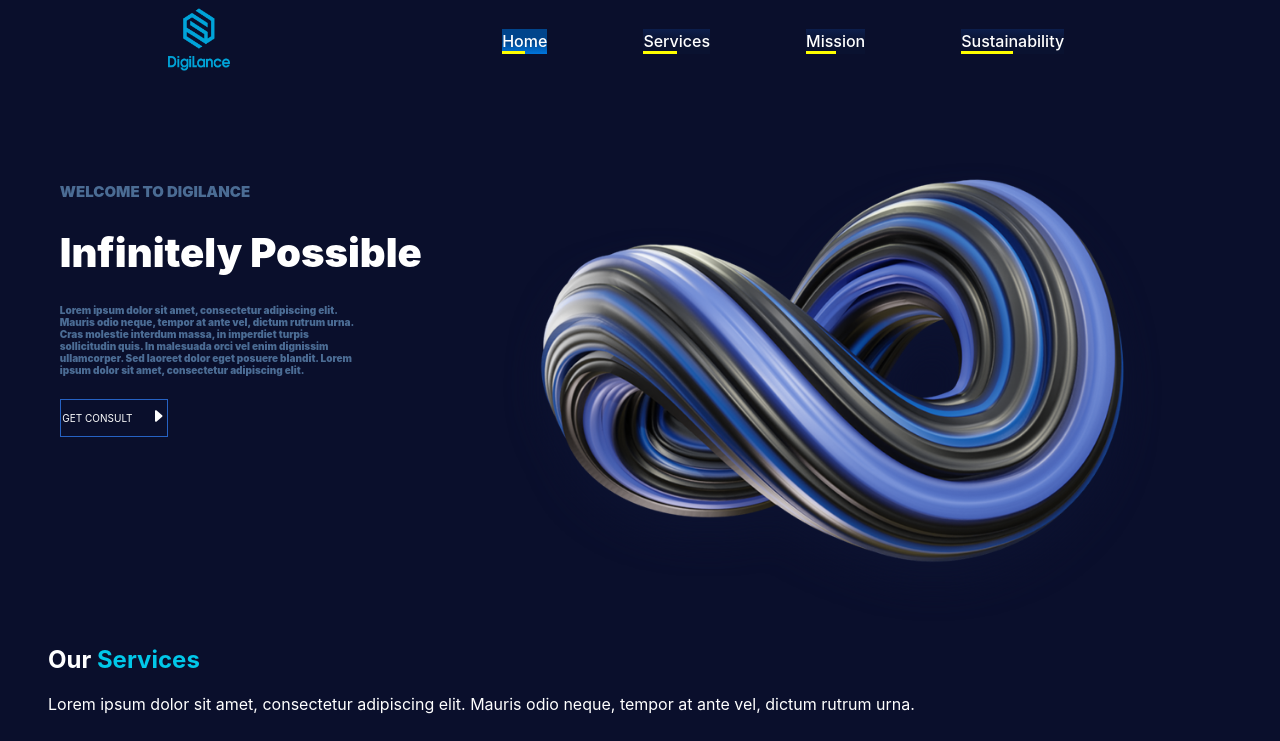
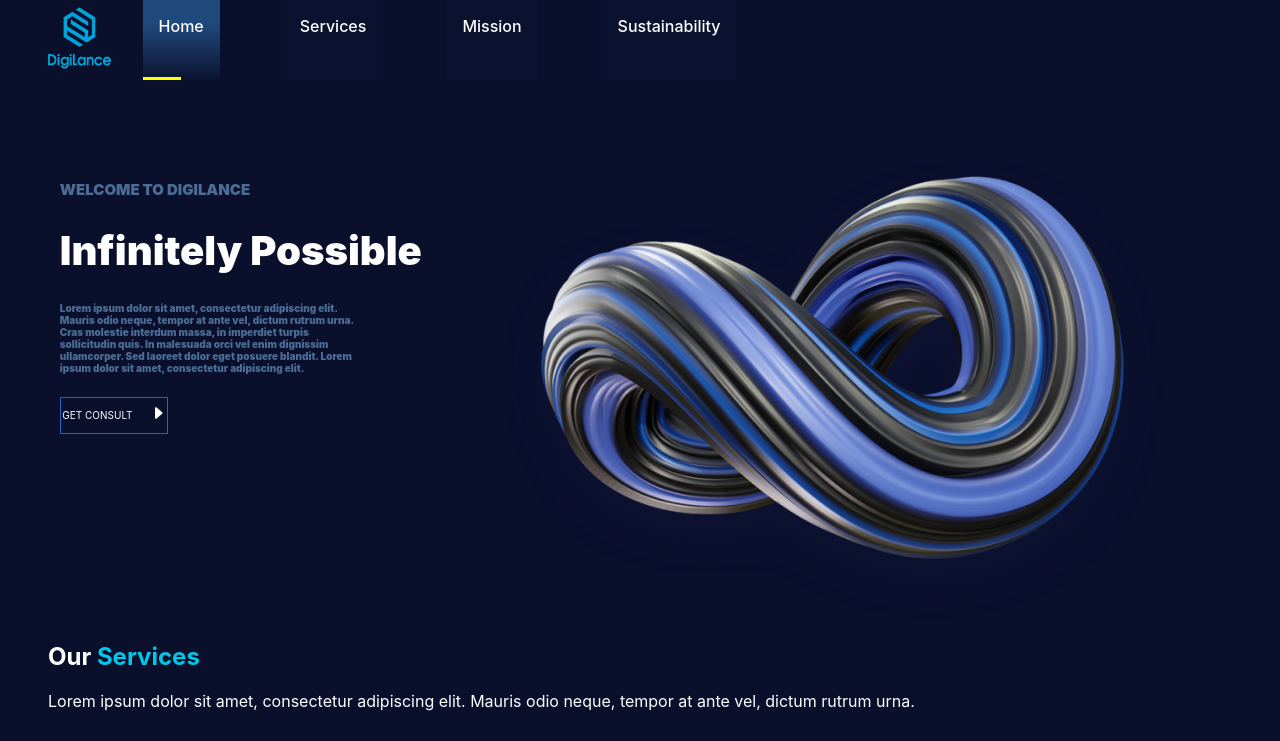
Before and after one commit to mohdkassar/dgl-website, a React (Create React App) app: page / in a window 1280 px wide. Shown: the top 741 px of the page. Built offline with nearby package versions, Linux system fonts and the light colour scheme.

Commit message:
navbar styling

```diff
--- a/src/components/navbar/NavBar.jsx
+++ b/src/components/navbar/NavBar.jsx
@@ -85,11 +85,16 @@ const NavBar = ({ navHeader }) => {
         <div className="dgl__navbar-links_container">
           {navHeader.map((header, index) => (
             <a
+              className={
+                activeIndex === index
+                  ? "dgl__navbar-links_container_a_active"
+                  : "dgl__navbar-links_container_a_not_active"
+              }
               style={{
                 background:
                   activeIndex === index
-                    ? " linear-gradient(to top,#0076dd 0%,#01458c 50%,#01458c 100%)"
-                    : "linear-gradient(to top,#0a1230 0%,#0a1230 50%,#0c1e4c 100%)",
+                    ? " linear-gradient(to top,#0b122f 0%,#1f497b 70%,#1f497b 100%)"
+                    : "#0b122f",
               }}
               href={`#${header.headerID}`}
             >
--- a/src/components/navbar/navbar.css
+++ b/src/components/navbar/navbar.css
@@ -1,8 +1,6 @@
 .dgl__navbar {
   display: flex;
   justify-content: space-between;
-  align-items: center;
-  padding: 0.5rem 0.5rem;
   position: sticky;
   top: 0;
   z-index: 2;
@@ -10,9 +8,11 @@
 }
 
 .dgl__navbar-links {
-  flex: 1;
+  justify-content: space-around;
+  align-items: center;
+  height: 10vh;
   display: flex;
-  justify-content: space-around;
+  justify-content: center;
   align-items: center;
 }
 
@@ -30,28 +30,24 @@
   display: flex;
   flex-direction: row;
   margin-right: 3rem;
+  height: 100%;
 }
 
-.dgl__navbar-sign {
-  display: flex;
-  justify-content: flex-end;
-  align-items: center;
-}
-
-.dgl__navbar-links_container a {
+.dgl__navbar-links_container_a_active,
+.dgl__navbar-links_container_a_not_active {
   flex-grow: 1;
   color: #fff;
   text-decoration: none;
   font-weight: 500;
   font-size: 16px;
-  line-height: 25px;
   text-transform: capitalize;
-  margin: 0 3rem;
+  margin: 0 2rem;
   cursor: pointer;
   position: relative;
+  padding: 1rem 1rem;
 }
 
-.dgl__navbar-links_container a:before {
+.dgl__navbar-links_container_a_active:before {
   content: "";
   position: absolute;
   width: 50%;
@@ -119,18 +115,3 @@
     margin-left: 0rem;
   }
 }
-
-.dgl__navbar-sign button,
-.dgl__navbar-menu_container button {
-  padding: 0.5rem 1rem;
-  color: #fff;
-  background: transparent;
-  font-family: var(--font-family);
-  font-weight: 500;
-  font-size: 12px;
-  line-height: 15px;
-  border: 2px solid #7bf0f9;
-  outline: #7bf0f9;
-  cursor: pointer;
-  border-radius: 5px;
-}
```
